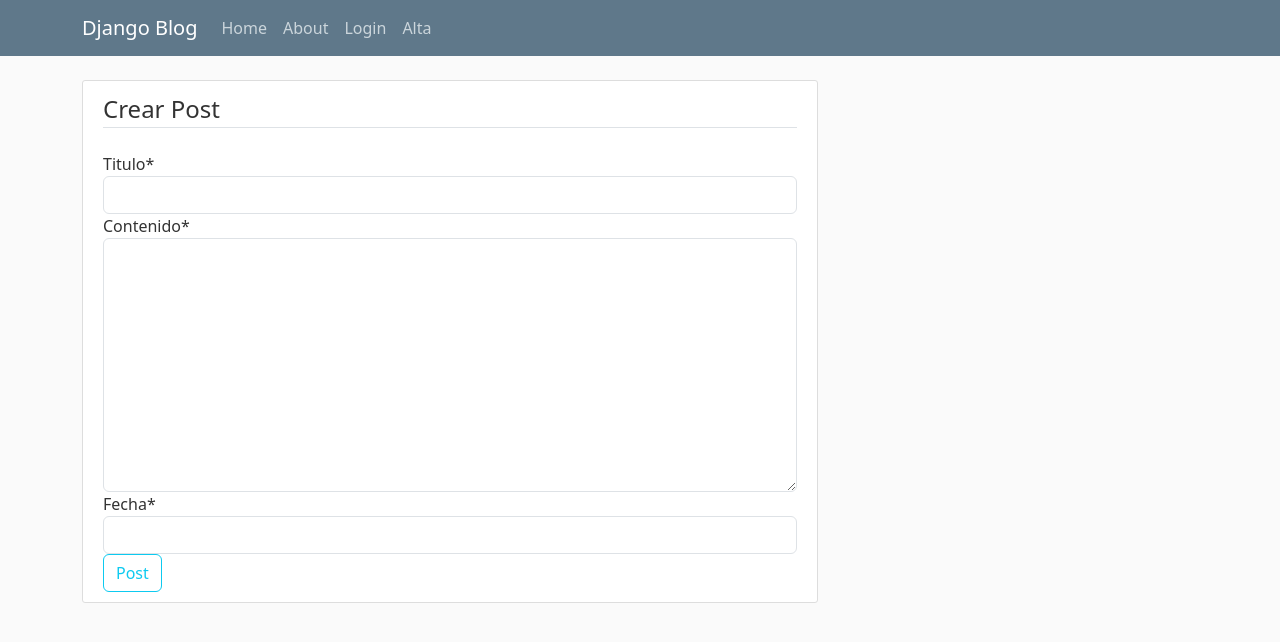
After one commit to ignacio-wetzler/blogdjango, a Django app: page /post/new/ in a window 1280 px wide. The commit adds this page. Shown: the top 642 px of the page. Run offline with Django 4.2, Linux system fonts and the light colour scheme; some libraries are stand-ins or nearby versions.

Commit message:
primerVersion

```diff
--- a/blog/models.py
+++ b/blog/models.py
@@ -1,6 +1,6 @@
 from django.db import models
 from django.contrib.auth.models import User as Usuario
-
+from django.urls import reverse
 # Create your models here.
 class Post(models.Model):
     titulo = models.CharField(max_length= 30)
@@ -10,3 +10,6 @@ class Post(models.Model):
 
     def __str__(self):
         return self.titulo
+
+    def get_absolute_url(self):
+        return reverse("post", kwargs = {"pk": self.pk})
--- a/blog/templates/blog/home.html
+++ b/blog/templates/blog/home.html
@@ -6,7 +6,7 @@
             <div class="article-metadata">
                 <a class="mr-2" href="#">{{ post.autor }}</a>
             </div>
-            <h2><a class="article-title" href="#">{{ post.titulo }}</a></h2>
+            <h2><a class="article-title" href="{ % url 'post' post.id %}">{{ post.titulo }}</a></h2>
             <p class="article-content">{{ post.contenido }}</p>
             </div>
         </article>
--- a/blog/templates/blog/perfil.html
+++ b/blog/templates/blog/perfil.html
@@ -3,7 +3,7 @@
 {% block content %}
     <div class="content-section">
       <div class="media">
-        <img class="rounded-circle account-img" src="{{ user.profile.image.url }}">
+        <img class="rounded-circle account-img" src="{{ usuarios_profile.image}}">
         <div class="media-body">
           <h2 class="account-heading">{{ user.username }}</h2>
           <p class="text-secondary">{{ user.email }}</p>
--- /dev/null
+++ b/blog/templates/blog/post_form.html
@@ -0,0 +1,17 @@
+
+{% extends "blog/padre.html" %}
+{% load crispy_forms_tags %}
+{% block content %}
+    <div class="content-section">
+        <form method="POST">
+            {% csrf_token %}
+            <fieldset class="form-group">
+                <legend class="border-bottom mb-4"> Crear Post</legend>
+                {{ form|crispy }}
+            </fieldset>
+            <div class="form-group">
+                <button class="btn btn-outline-info" type="submit"> Post</button>
+            </div>
+        </form>
+    </div>
+{% endblock content %}
--- a/blog/urls.py
+++ b/blog/urls.py
@@ -15,11 +15,13 @@ Including another URLconf
 """
 #from django.contrib import admin
 from django.urls import path
+from .views import VistaDeLista, VistaDelPost, CrearPost
 from . import views
 
+
 urlpatterns = [
-    path('', views.home, name= "blog-home"),
+    path('', VistaDeLista.as_view(), name= "blog-home"),
     path('about', views.about, name= "blog-about"),
-
-
+    path("post/<int:pk>/", VistaDelPost.as_view(), name = "post"),
+    path("post/new/", CrearPost.as_view(), name = "post-form"),
 ]
--- a/blog/views.py
+++ b/blog/views.py
@@ -1,6 +1,8 @@
 from django.shortcuts import render
+from django.views.generic import ListView, DetailView, CreateView
 from django.http import HttpResponse
 from .models import Post
+
 
 
 # Create your views here.
@@ -11,3 +13,20 @@ def home(request):
 
 def about(request):
     return render(request, "blog/about.html", {"titulo": "Sobre Mi!!"})
+
+class VistaDeLista(ListView):
+    model = Post
+    template_name = "blog/home.html"
+    context_object_name = "posts"
+    ordering = ["-fecha"]
+
+class VistaDelPost(DetailView):
+    model = Post
+
+class CrearPost(CreateView):
+    model = Post
+    fields = ["titulo","contenido","fecha"]
+
+    def form_valid(self, form):
+        form.instance.autor = self.request.user
+        return super().form_valid(form)
```
Also changed, not shown: blog/templates/blog/post_detail.html (added, +14 -0 lines), db.sqlite3.
